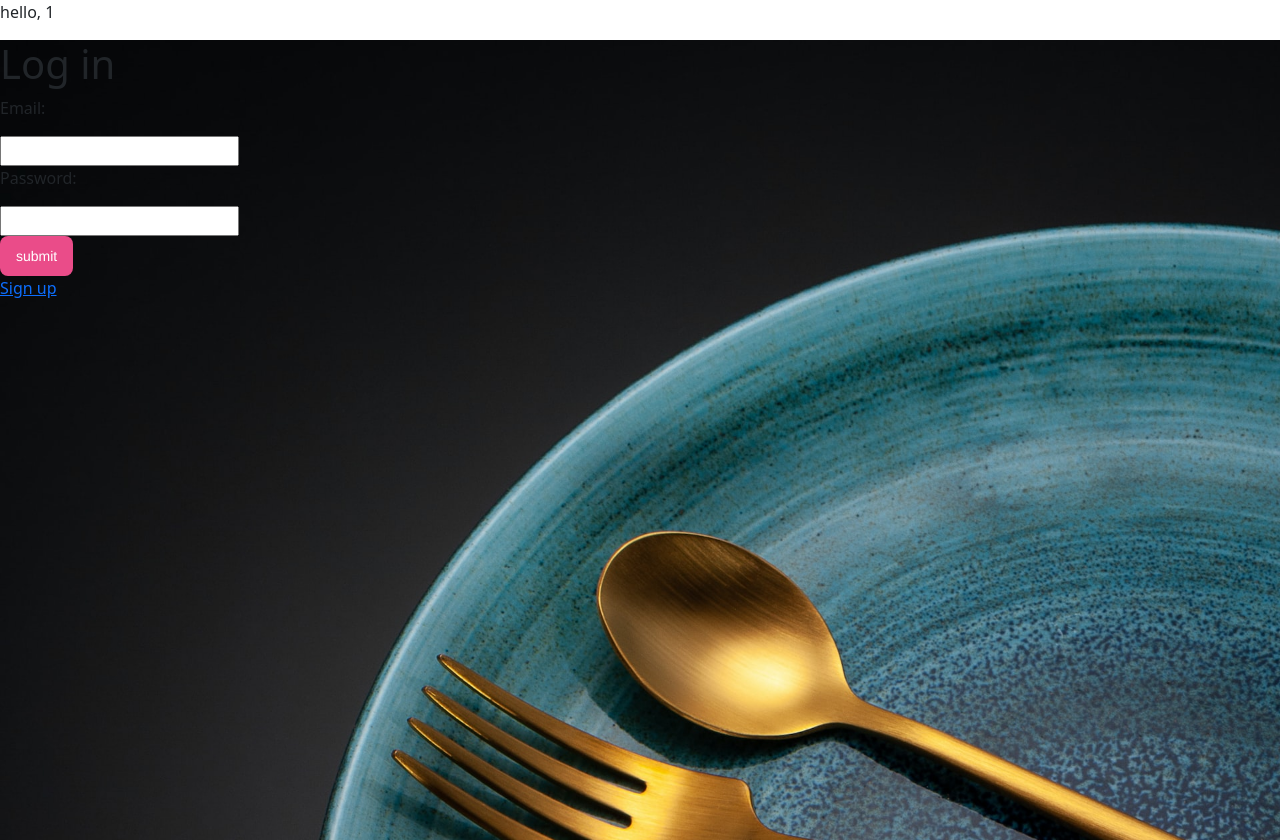
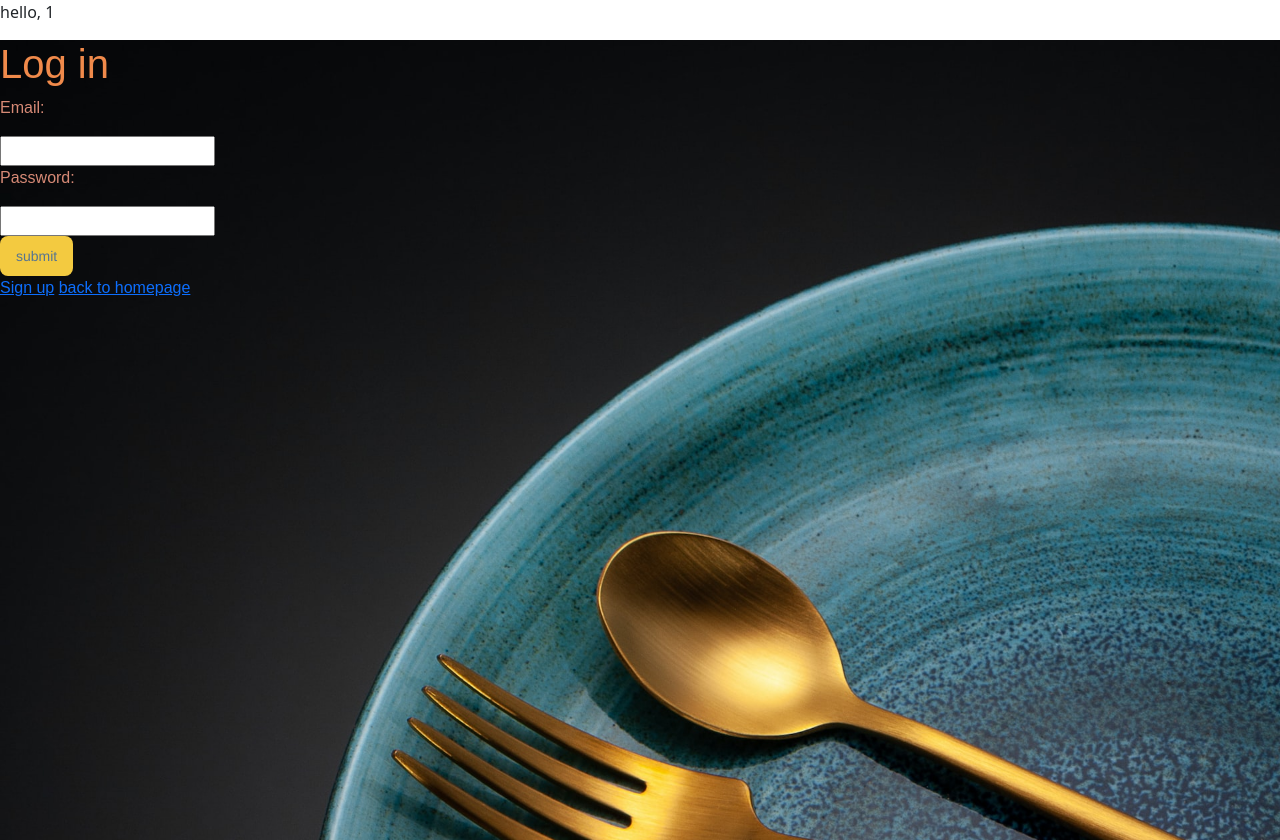
Before and after one commit to sarastevens123/hackbright_project, a Flask app: page /guest-login in a window 1280 px wide. Run offline with Flask 2, Linux system fonts and the light colour scheme; the visitor is signed in with stand-in values (Sample User, id 1).

Commit message:
added css and bootstrap styling to homepage and login pages

```diff
--- a/static/stylesheet.css
+++ b/static/stylesheet.css
@@ -1,13 +1,13 @@
 
-.logo {
-    background: left
-    display: flex;
-    height: 120px;
-    align-items: center;
-    justify-content: center;
-    font: bold calc(1em + 2 * (100vw - 120px) / 100) 'Dancing Script', fantasy;
-    color: #ff0083;
-    text-shadow: #000 2px 2px 0.2rem;
+
+
+.login {
+  font-family: sans-serif;
+  font-weight: bold;
+  color: #D78A76;
+
+
+
 
 }
 
@@ -17,14 +17,12 @@
 
 
 
-
-
 .button-1 {
-  background-color: #EA4C89;
+  background-color: #F3CA40;
   border-radius: 8px;
   border-style: none;
   box-sizing: border-box;
-  color: #FFFFFF;
+  color: #577590;
   cursor: pointer;
   display: inline-block;
   font-family: "Haas Grot Text R Web", "Helvetica Neue", Helvetica, Arial, sans-serif;
@@ -48,7 +46,7 @@
 
 .button-1:hover,
 .button-1:focus {
-  background-color: #F082AC;
+  background-color: #F08A4B;
 }
 
 #left-col {
@@ -59,12 +57,14 @@
   background-color:antiquewhite
 }
 
-#login {
+#login-page {
   /* font-style: ; */
   /* font-size: ; */
   width: 100vw;
   height: 100vh;
   background-image: url("plate.jpg");
   background-size: cover;
+  font-family: sans-serif;
+  color: #D78A76;
 
 }
--- a/templates/guest-login.html
+++ b/templates/guest-login.html
@@ -1,11 +1,11 @@
 {% extends 'base.html' %}
 {% block content %}
    <body>
-    <div id="login">
-    <h1>Log in</h1>
+    <div id="login-page">
+    <h1 style="color:#F08A4B;">Log in</h1>
 
 
-    <form   class="column" action="/guest-login" method="POST">
+    <form   class="login-form" action="/guest-login" method="POST">
         <p>Email:</p>
             <input type="text" name="email" required>
 
@@ -22,6 +22,7 @@
     </form>
 
     <a href="/guest-signup">Sign up</a>
+    <a href="/">back to homepage</a>
 
     {% with messages = get_flashed_messages() %}
     {% if messages %}
```
Also changed, not shown: templates/guest-home.html (+8 -8 lines), templates/login-route-page.html (+17 -6 lines), templates/restaurant-login.html (+4 -3 lines).
